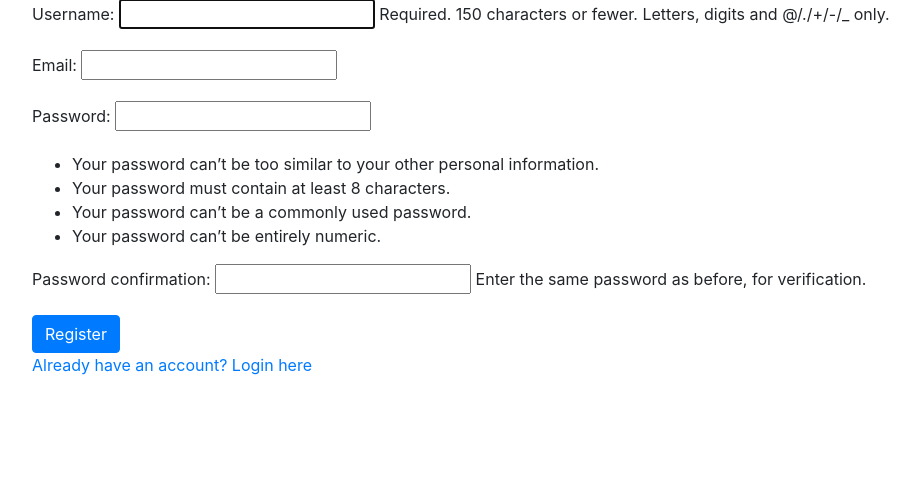
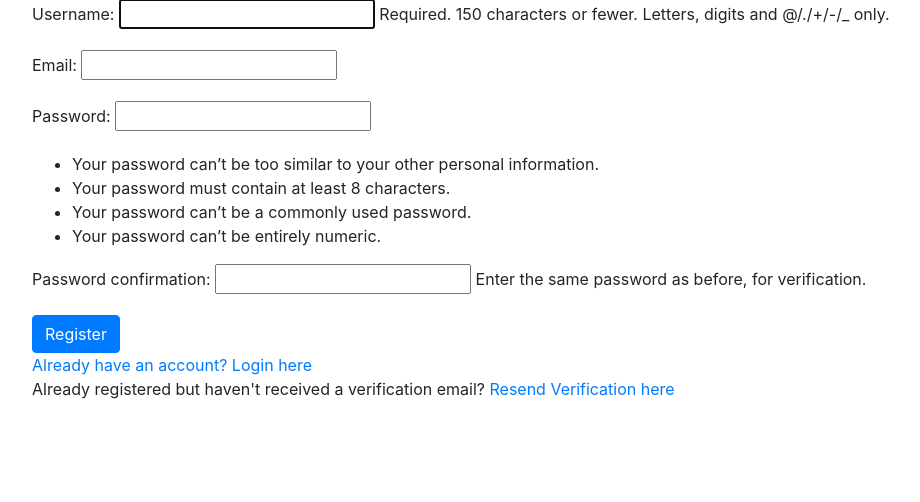
Before and after one commit to nashmglq/SoftDevPrj, a Django app: page /register/ in a window 1280 px wide. Shown: the part 95-597 px from the top of the page, without its empty margins (53-973 px from the left). Run offline with Django 5.2, Linux system fonts and the light colour scheme; some libraries are stand-ins or nearby versions.

Commit message:
re-send email verification

```diff
--- a/softdevfinals/accounts/forms.py
+++ b/softdevfinals/accounts/forms.py
@@ -4,8 +4,9 @@ from django.contrib.auth.forms import UserCreationForm
 
 
 class CustomLoginForm(forms.Form):
-    username = forms.CharField(max_length=150, required=True)
+    email = forms.EmailField(required=True)
     password = forms.CharField(widget=forms.PasswordInput, required=True)
+
 
 class CustomUserCreationForm(UserCreationForm):
     email = forms.EmailField(required=True)  # Adding the email field
--- a/softdevfinals/accounts/urls.py
+++ b/softdevfinals/accounts/urls.py
@@ -6,5 +6,6 @@ urlpatterns = [
     path('', views.login_view, name='login'),
     path('logout/', views.logout_view, name='logout'),
     path('activate/<uidb64>/<token>/', views.activate, name='activate'),
+     path('resend-verification/', views.resend_verification_email, name='resend_verification'),
     path('home/', views.home, name='home')
 ]
--- a/softdevfinals/accounts/views.py
+++ b/softdevfinals/accounts/views.py
@@ -18,21 +18,18 @@ from .models import Profile
 from .forms import CustomLoginForm, CustomUserCreationForm
 
 def register(request):
-
     if request.user.is_authenticated:
         return redirect('home')
 
     if request.method == 'POST':
-        form = CustomUserCreationForm(request.POST)  # Custom form with email field
+        form = CustomUserCreationForm(request.POST)
         if form.is_valid():
-            user = form.save(commit=False)  # Don't save the user yet
-            user.is_active = False  # User needs to verify email
+            user = form.save(commit=False)
+            user.is_active = False
             user.save()
 
-            # Create Profile
             Profile.objects.create(user=user)
 
-            # Generate email verification link
             current_site = get_current_site(request)
             mail_subject = 'Activate your account'
             uid = urlsafe_base64_encode(force_bytes(user.pk))
@@ -40,15 +37,13 @@ def register(request):
             activation_link = reverse('activate', kwargs={'uidb64': uid, 'token': token})
             activation_url = f"http://{current_site.domain}{activation_link}"
 
-            # Simple email message
             message = f"Hi {user.username},\n\nPlease click the link below to activate your account:\n{activation_url}\n\nThank you!"
             send_mail(mail_subject, message, settings.DEFAULT_FROM_EMAIL, [user.email])
 
-
             messages.success(request, 'Account created! Please check your email to activate your account.')
-            return redirect('login')
+            return redirect('resend_verification')  # Redirecting to resend verification page
     else:
-        form = CustomUserCreationForm()  # Use the custom form with email
+        form = CustomUserCreationForm()
     return render(request, 'accounts/register.html', {'form': form})
 
 
@@ -66,30 +61,30 @@ def activate(request, uidb64, token):
         return redirect('login')
     else:
         messages.error(request, 'Activation link is invalid!')
-        return redirect('register')
+        return render(request, 'accounts/invalid.html')
 
 def login_view(request):
     if request.user.is_authenticated:
-        print("User is already logged in")  # Debugging line
+        print("User is already logged in")
         return redirect('home')
 
     if request.method == 'POST':
-        form = CustomLoginForm(request.POST)  # Correct form initialization
+        form = CustomLoginForm(request.POST)
         if form.is_valid():
-            username = form.cleaned_data.get('username')
+            email = form.cleaned_data.get('email')
             password = form.cleaned_data.get('password')
-            user = authenticate(username=username, password=password)
 
-            if user is not None:
-                if user.is_active:
-                    login(request, user)
-                    messages.success(request, f'Welcome back, {username}!')
-                    return redirect('home')
-                else:
-                    messages.error(request, 'Your account is not activated yet. Please check your email.')
-                    print("qwe")
-            else:
-                messages.error(request, 'Invalid username or password.')
+            try:
+                user = User.objects.get(email=email)
+                if user is not None:
+                    if user.is_active:
+                        login(request, user)
+                        messages.success(request, f'Welcome back, {user.username}!')
+                        return redirect('home')
+                    else:
+                        messages.error(request, 'Your account is not activated yet. Please check your email.')
+            except User.DoesNotExist:
+                messages.error(request, 'Invalid email or password.')
                 print("qwe")
     else:
         form = CustomLoginForm()
@@ -105,3 +100,29 @@ def logout_view(request):
 def home(request):
     print("Accessed home view by:", request.user.username)  # Debugging line
     return render(request, 'home/home.html')
+
+
+def resend_verification_email(request):
+    if request.method == 'POST':
+        email = request.POST.get('email')
+        try:
+            user = User.objects.get(email=email)
+            if user and not user.is_active:
+                current_site = get_current_site(request)
+                mail_subject = 'Activate your account'
+                uid = urlsafe_base64_encode(force_bytes(user.pk))
+                token = account_activation_token.make_token(user)
+                activation_link = reverse('activate', kwargs={'uidb64': uid, 'token': token})
+                activation_url = f"http://{current_site.domain}{activation_link}"
+
+                # Simple email message
+                message = f"Hi {user.username},\n\nPlease click the link below to activate your account:\n{activation_url}\n\nThank you!"
+                send_mail(mail_subject, message, settings.DEFAULT_FROM_EMAIL, [user.email])
+
+                messages.success(request, 'Verification email has been resent. Please check your inbox.')
+            else:
+                messages.error(request, 'This email is already activated.')
+        except User.DoesNotExist:
+            messages.error(request, 'The email address you entered does not exist in our records.')
+
+    return render(request, 'accounts/resend_verification.html')
--- a/softdevfinals/softdevfinals/settings.py
+++ b/softdevfinals/softdevfinals/settings.py
@@ -39,6 +39,7 @@ INSTALLED_APPS = [
     'django.contrib.sessions',
     'django.contrib.messages',
     'django.contrib.staticfiles',
+    'six'
 ]
 
 MIDDLEWARE = [
--- a/softdevfinals/templates/accounts/login.html
+++ b/softdevfinals/templates/accounts/login.html
@@ -12,8 +12,8 @@
         <form method="POST" class="mt-4">
             {% csrf_token %}
             <div class="form-group">
-                <label for="username">Username</label>
-                <input type="text" class="form-control" id="username" name="username" placeholder="Enter your username" required>
+                <label for="email">Email</label>
+                <input type="email" class="form-control" id="email" name="email" placeholder="Enter your email" required>
             </div>
             <div class="form-group">
                 <label for="password">Password</label>
--- a/softdevfinals/templates/accounts/register.html
+++ b/softdevfinals/templates/accounts/register.html
@@ -31,7 +31,13 @@
       {{ form.as_p }}
       <button type="submit" class="btn btn-primary">Register</button>
     </form>
+
+    <div>
       <a href="{% url 'login' %}">Already have an account? Login here</a>
+      <br>
+      Already registered but haven't received a verification email?
+      <a href="{% url 'resend_verification' %}">Resend Verification here</a>
+    </div>
   </div>
 
   <script src="https://code.jquery.com/jquery-3.5.1.slim.min.js"></script>
```
Also changed, not shown: softdevfinals/templates/accounts/invalid.html (added, +11 -0 lines), softdevfinals/templates/accounts/resend_verification.html (added, +29 -0 lines), softdevfinals/db.sqlite3. Lines whose indentation alone changed are shown as unchanged.
